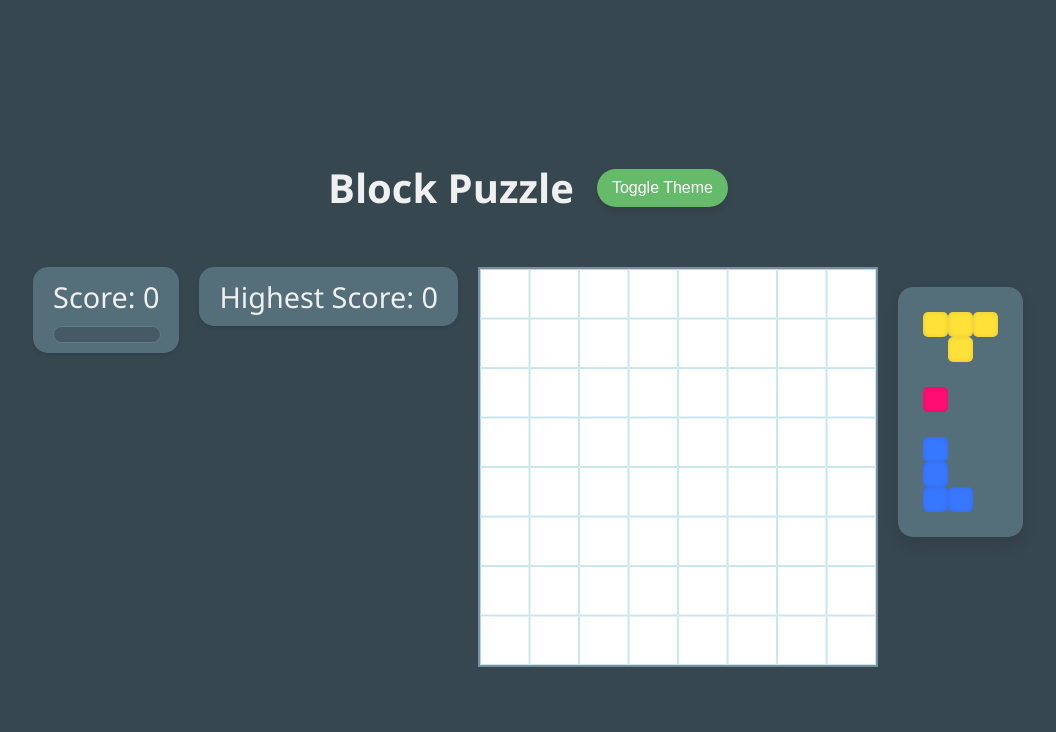
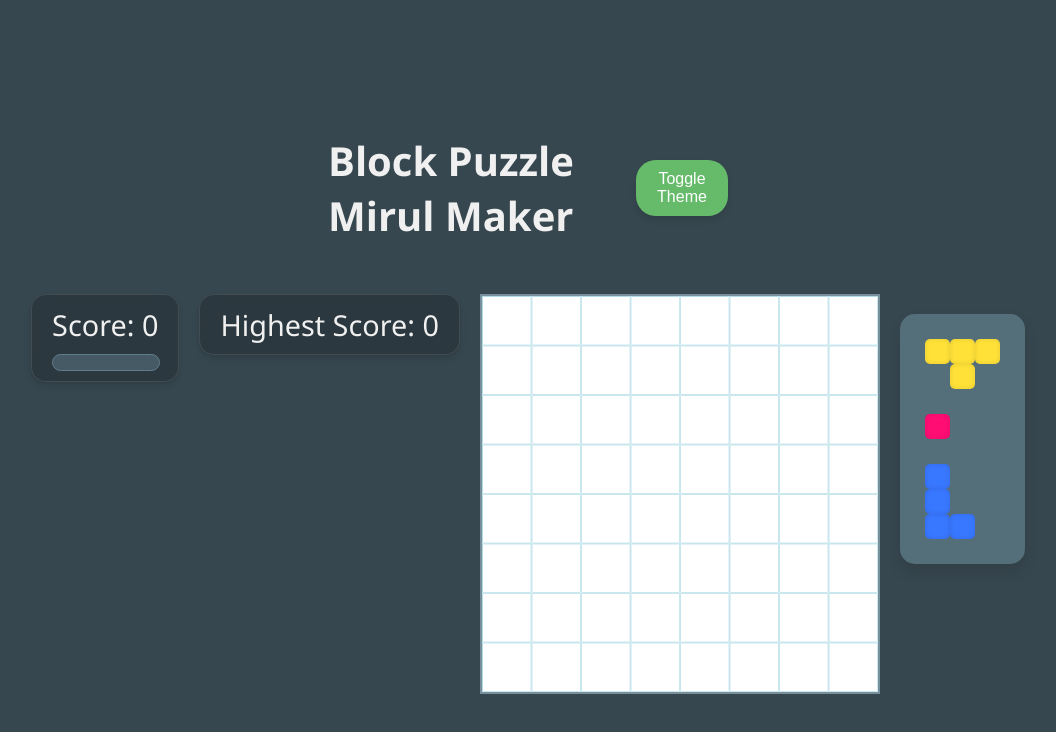
Before and after one commit to UrKairulhakim17/Block-MirulMaker, a website: page index.html in a window 1280 px wide. Both pictures are taken after a click on the button "Toggle Theme". Shown: the whole page, without its empty margins (112-1168 px from the left). Drawn offline with nearby package versions, Linux system fonts and the light colour scheme.

Commit message:
Add files via upload
new ui

```diff
--- a/index.html
+++ b/index.html
@@ -3,7 +3,7 @@
 <head>
     <meta charset="UTF-8">
     <meta name="viewport" content="width=device-width, initial-scale=1.0">
-    <title>Block MirulMaker</title>
+    <title>Block Puzzle Mirul Maker</title>
     <style>
         :root {
     --grid-size: 8;
@@ -100,10 +100,19 @@ h1 {
     white-space: nowrap; /* Keep score on one line */
     padding: 10px 20px; /* Add padding */
     border-radius: 15px; /* Rounded corners */
-    background-color: var(--grid-bg); /* Use grid background for consistency */
-    box-shadow: 0 2px 4px rgba(0, 0, 0, 0.1); /* Subtle shadow */
+    /* Glassmorphism styles */
+    background-color: rgba(255, 255, 255, 0.15); /* Semi-transparent background */
+    backdrop-filter: blur(10px); /* Frosted glass effect */
+    border: 1px solid rgba(255, 255,255, 0.2); /* Light, semi-transparent border */
+    box-shadow: 0 4px 6px rgba(0, 0, 0, 0.1), 0 1px 3px rgba(0, 0, 0, 0.08); /* Enhanced shadow */
     transition: background-color 0.3s, color 0.3s, box-shadow 0.3s;
     text-align: center; /* Center text for better look with progress bar */
+}
+
+/* Dark theme specific glassmorphism adjustments */
+.dark-theme .score-container, .dark-theme .high-score-container {
+    background-color: rgba(0, 0, 0, 0.2); /* Darker semi-transparent background */
+    border: 1px solid rgba(255, 255,255, 0.1); /* Subtler border in dark mode */
 }
 
 .progress-bar-container {
@@ -213,7 +222,7 @@ h1 {
 </head>
 <body>
     <div class="header">
-        <h1>Block Puzzle</h1>
+        <h1>Block Puzzle Mirul Maker</h1>
         <button id="theme-switcher">Toggle Theme</button>
     </div>
     <div class="game-container">
```
